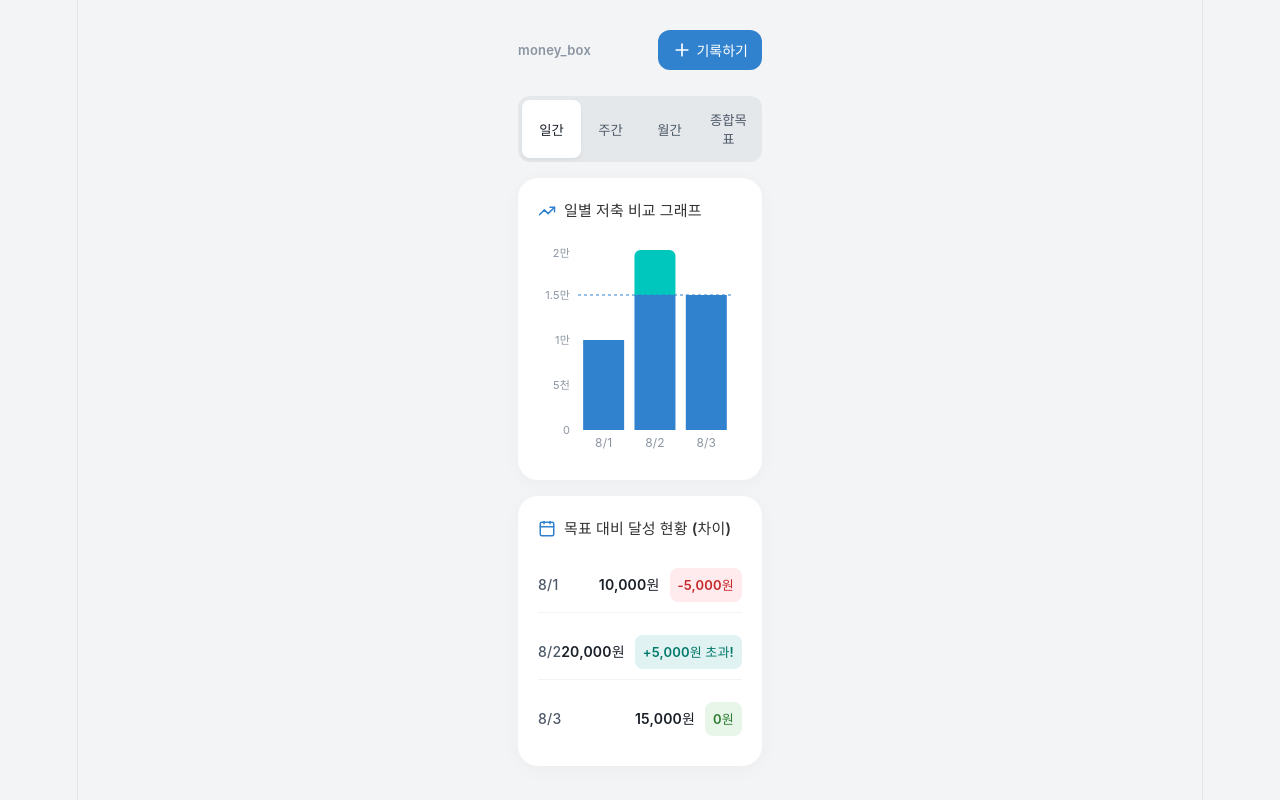
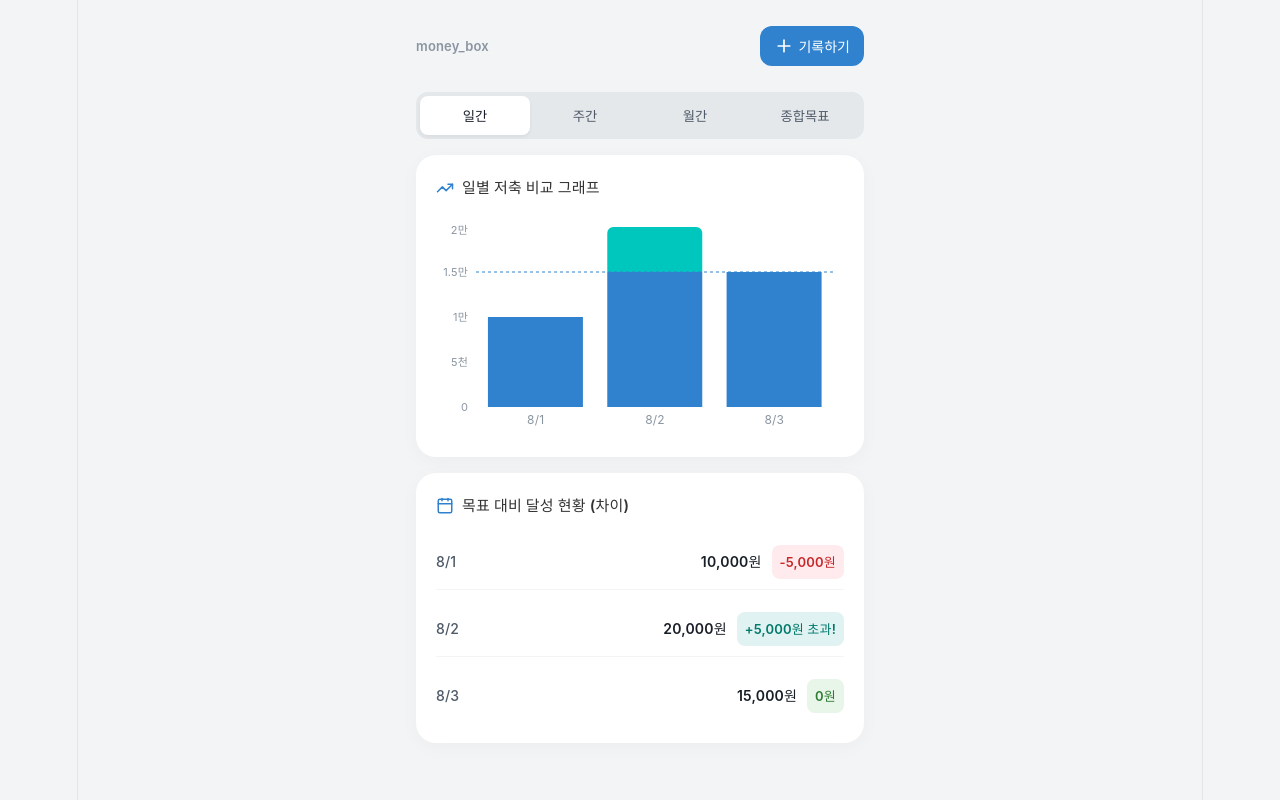
Before and after one commit to jihye21/money_box, a React (Vite) app: page / in a window 1280 px wide. Built offline with nearby package versions, Linux system fonts and the light colour scheme.

Commit message:
fix: 너비 고정

```diff
--- a/src/App.css
+++ b/src/App.css
@@ -1,19 +1,26 @@
+html {
+  overflow-y: scroll;
+}
+
 body {
   margin: 0;
   font-family: -apple-system, BlinkMacSystemFont, "Segoe UI", Roboto, Helvetica, Arial, sans-serif;
   background-color: #f2f4f6;
   color: #191f28;
+  overflow-x: hidden;
 }
 
 .toss-container {
+  width: 100%;
   max-width: 480px;
   margin: 0 auto;
-  padding: 20px;
+  padding: 16px;
   box-sizing: border-box;
-  min-height: 100vh;
+  min-height: 100dvh;
   display: flex;
   flex-direction: column;
   gap: 16px;
+  overflow-x: hidden;
 }
 
 .header {
```
